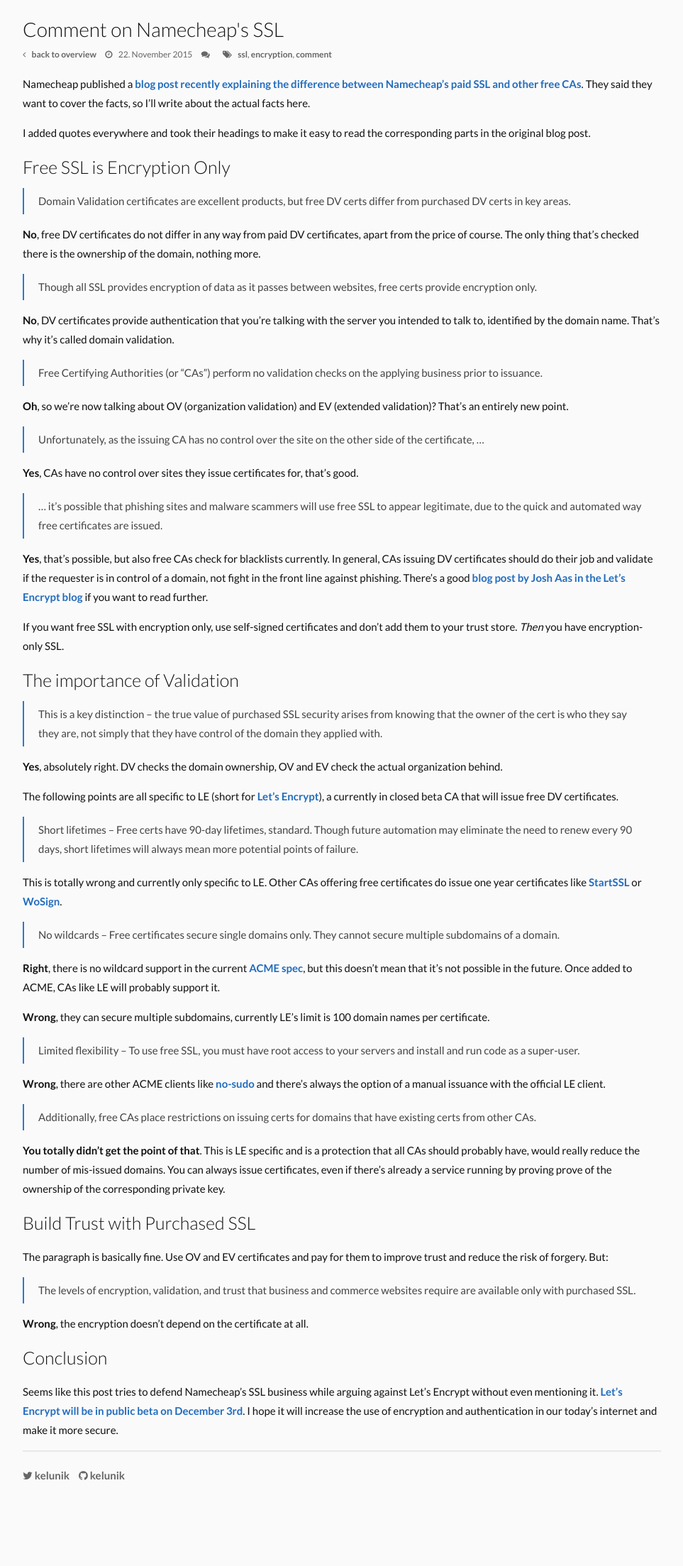
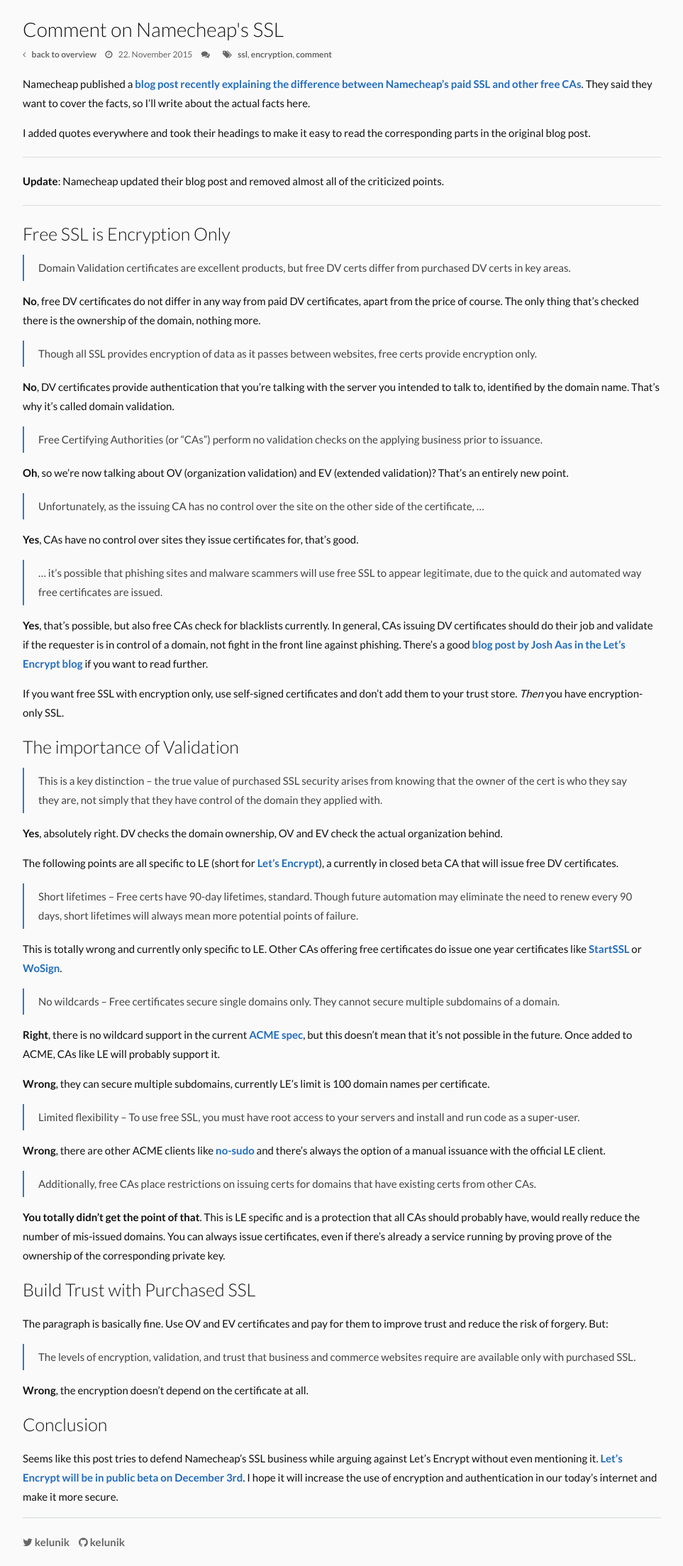
Before and after one commit to kelunik/kelunik.github.io, a Jekyll site: the page built from _posts/2015-11-22-namecheap-ssl.md, in a window 1280 px wide. Shown: the whole page at 71% size, without its empty margins (158-1121 px from the left). Built offline with Jekyll 4.4.1, drawn with Linux system fonts in a browser that asks for light colours; nearby versions of some CDN libraries; comment, search, counter and statistics services are not loaded; before the commit the page ends 2113 px from its top, so only the background shows below that.

Commit message:
Respond to blog post update with blog post update

```diff
--- a/_posts/2015-11-22-namecheap-ssl.md
+++ b/_posts/2015-11-22-namecheap-ssl.md
@@ -7,6 +7,12 @@
 Namecheap published a [blog post recently explaining the difference between Namecheap's paid SSL and other free CAs](https://blog.namecheap.com/ssl-from-namecheap-whats-the-difference/). They said they want to cover the facts, so I'll write about the actual facts here.
 
 I added quotes everywhere and took their headings to make it easy to read the corresponding parts in the original blog post.
+
+---
+
+**Update**: Namecheap updated their blog post and removed almost all of the criticized points.
+
+---
 
 ## Free SSL is Encryption Only
 
--- a/css/screen.css
+++ b/css/screen.css
@@ -12,6 +12,8 @@
 blockquote { padding: 5px 20px; margin: 10px 0; border-left: 2px solid rgba(0,100,200,.85); color: #444; }
 blockquote p:first-child { margin-top: 0; }
 blockquote p:last-child { margin-bottom: 0; }
+
+hr { height: 0; border: 0; border-bottom: 1px solid #ddd; margin: 20px 0; }
 
 header { margin: 0 auto; max-width: 900px; }
 main { margin: 0 auto; max-width: 900px; }
```
